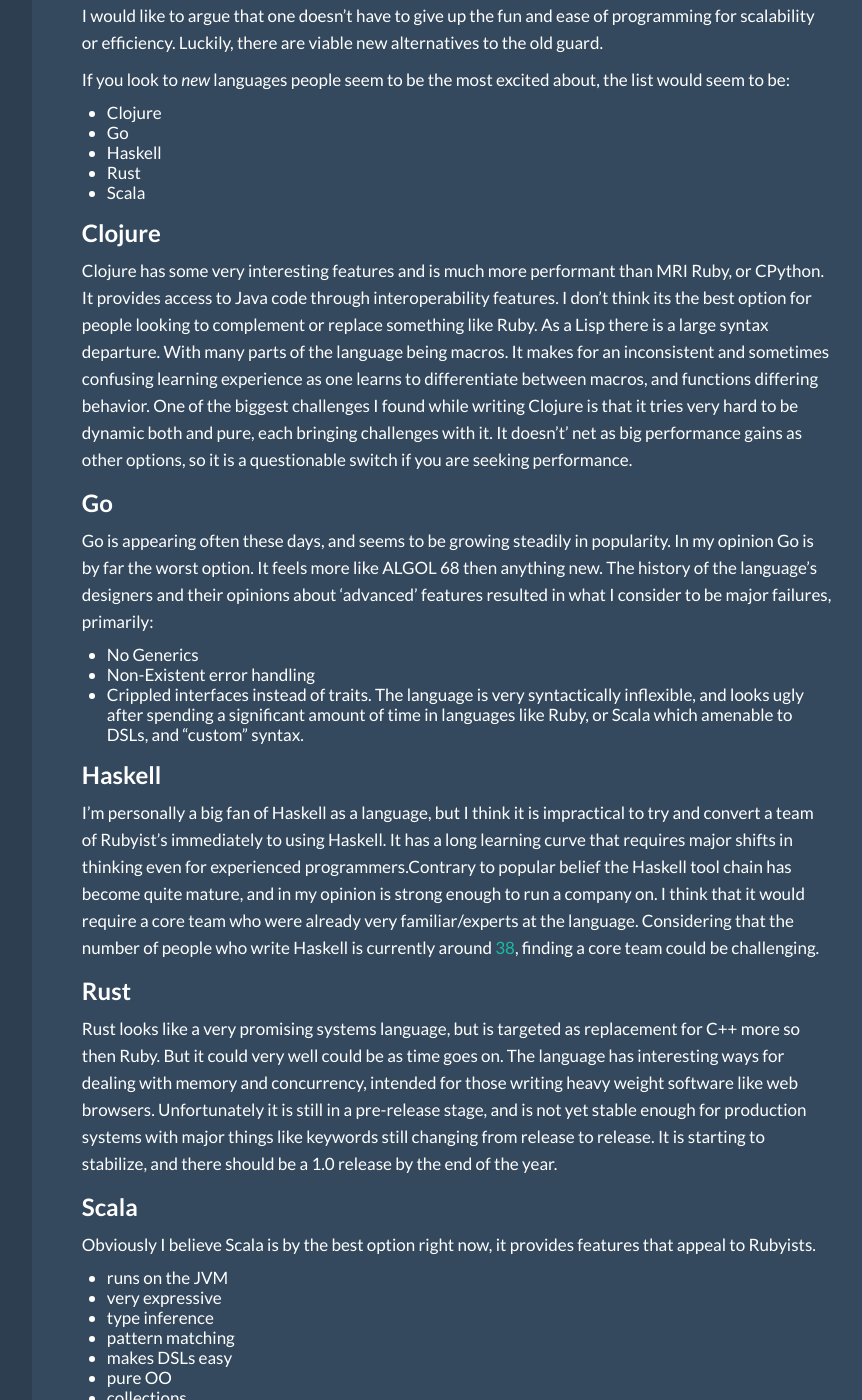
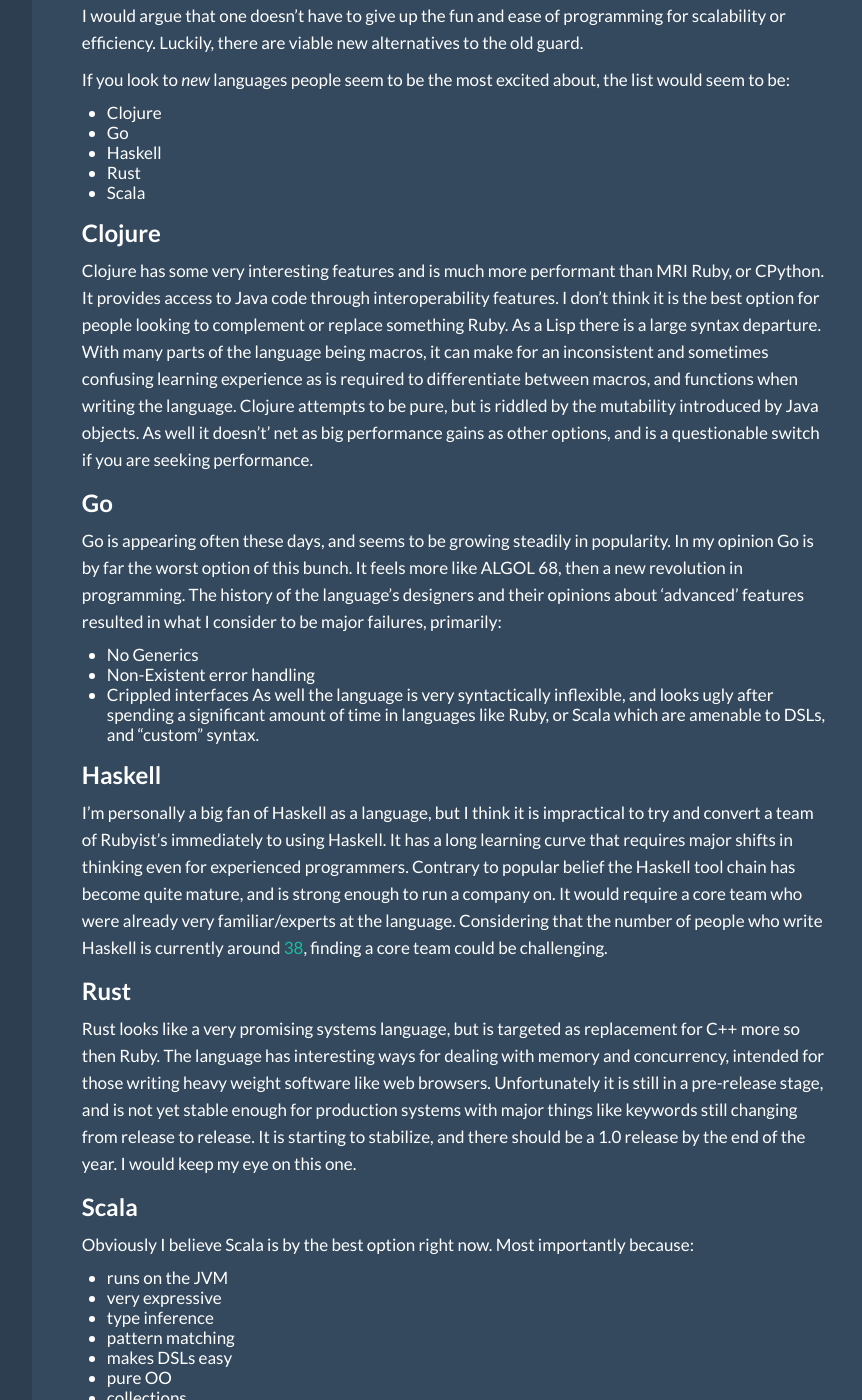
Before and after one commit to jroesch/jroesch.github.io, a Jekyll site: the page built from _posts/2013-06-24-Scala-for-Rubyists-Part-One.markdown, in a window 1280 px wide and 1400 px high, scrolled down 1394 px. Shown: the whole window, without its empty margins (301-1163 px from the left). Built offline with Jekyll 4.4.1, drawn with Linux system fonts in a browser that asks for light colours; Markdown is read by kramdown in place of the engine named in the settings; some of the changed text lies outside the part shown.

Commit message:
fix a few more typos

```diff
--- a/_posts/2013-06-24-Scala-for-Rubyists-Part-One.markdown
+++ b/_posts/2013-06-24-Scala-for-Rubyists-Part-One.markdown
@@ -33,9 +33,9 @@
 
 The first two are not great choices if you love Ruby. C and C++ require very rigid coding practices to avoid memory bugs, and offer very little in terms of abstraction. Debugging the corner case behavior can be a major time sink even for experienced developers.
 
-While Java and C# are definitely an improvement in some ways, removing a huge class of bugs, and providing relatively efficient code due to their JIT compilers. Expressiveness is only somewhat improved, and there is an added burden of having to heavily annotate types. In the case of Java expressiveness is actually reduced somewhat due to features, which aid writing expressive code (templates, operator overloading, lambdas, ect.) not being part of the language.
+While Java and C# are definitely an improvement in some ways, removing a huge class of bugs, and providing relatively efficient code due to their JIT compilers. Expressiveness is only somewhat improved, and there is an added burden of having to heavily annotate types. In the case of Java expressiveness is actually reduced somewhat due to features, which aid writing expressive code (templates, operator overloading, lambdas, ect.) , not being part of the language.
 
-I would like to argue that one doesn't have to give up the fun and ease of programming for scalability or efficiency. Luckily, there are viable new alternatives to the old guard.
+I would argue that one doesn't have to give up the fun and ease of programming for scalability or efficiency. Luckily, there are viable new alternatives to the old guard.
 
 If you look to *new* languages people seem to be the most excited about, the list would seem to be:
 
@@ -47,29 +47,27 @@
 
 ### Clojure
 Clojure has some very interesting features and is much more performant than MRI Ruby, or CPython. It provides
-access to Java code through interoperability features. I don't think its the best option for people looking to complement or replace something like Ruby. As a Lisp there is a large syntax departure. With many parts of the language being macros. It makes for an inconsistent and sometimes confusing learning experience as one learns to differentiate between macros, and functions differing behavior. One of the biggest challenges I found while writing Clojure is that it tries very hard to be dynamic both and pure, each bringing challenges with it.
-It doesn't' net as big performance gains as other options, so it is a questionable switch if you are seeking performance.
+access to Java code through interoperability features. I don't think it is the best option for people looking to complement or replace something Ruby. As a Lisp there is a large syntax departure. With many parts of the language being macros, it can make for an inconsistent and sometimes confusing learning experience as is required to differentiate between macros, and functions when writing the language. Clojure attempts to be pure, but is riddled by the mutability introduced by Java objects. As well it doesn't' net as big performance gains as other options, and is a questionable switch if you are seeking performance.
 
 ### Go
-Go is appearing often these days, and seems to be growing steadily in popularity. In my opinion Go is by far the worst option. It feels more like ALGOL 68 then anything new. The history of the language's designers and their opinions about 'advanced' features resulted in what I consider to be
+Go is appearing often these days, and seems to be growing steadily in popularity. In my opinion Go is by far the worst option of this bunch. It feels more like ALGOL 68, then a new revolution in programming. The history of the language's designers and their opinions about 'advanced' features resulted in what I consider to be
 major failures, primarily:
 - No Generics
 - Non-Existent error handling
-- Crippled interfaces instead of traits.
-The language is very syntactically inflexible, and looks ugly after spending a significant amount of time in languages like Ruby, or Scala which amenable to DSLs, and "custom" syntax.
+- Crippled interfaces
+As well the language is very syntactically inflexible, and looks ugly after spending a significant amount of time in languages like Ruby, or Scala which are amenable to DSLs, and "custom" syntax.
 
 ### Haskell
 I'm personally a big fan of Haskell as a language, but I think it is impractical to try and convert a team of Rubyist's
-immediately to using Haskell. It has a long learning curve that requires major shifts in thinking even for experienced programmers.Contrary to popular belief the Haskell tool chain has become quite mature, and in my opinion is strong enough to
-run a company on. I think that it would require a core team who were already very familiar/experts at the language.
+immediately to using Haskell. It has a long learning curve that requires major shifts in thinking even for experienced programmers. Contrary to popular belief the Haskell tool chain has become quite mature, and is strong enough to
+run a company on. It would require a core team who were already very familiar/experts at the language.
 Considering that the number of people who write Haskell is currently around [38](http://steve-yegge.blogspot.com/2010/12/haskell-researchers-announce-discovery.html), finding a core team could be challenging.
 
 ### Rust
-Rust looks like a very promising systems language, but is targeted as replacement for C++ more so then Ruby. But it could very well could be as time goes on. The language has interesting ways for dealing with memory and concurrency, intended for those
-writing heavy weight software like web browsers. Unfortunately it is still in a pre-release stage, and is not yet stable enough for production systems with major things like keywords still changing from release to release. It is starting to stabilize, and there should be a 1.0 release by the end of the year.
+Rust looks like a very promising systems language, but is targeted as replacement for C++ more so then Ruby. The language has interesting ways for dealing with memory and concurrency, intended for those writing heavy weight software like web browsers. Unfortunately it is still in a pre-release stage, and is not yet stable enough for production systems with major things like keywords still changing from release to release. It is starting to stabilize, and there should be a 1.0 release by the end of the year. I would keep my eye on this one.
 
 ### Scala
-Obviously I believe Scala is by the best option right now, it provides features that appeal to Rubyists.
+Obviously I believe Scala is by the best option right now. Most importantly because:
 
 - runs on the JVM
 - very expressive
```
